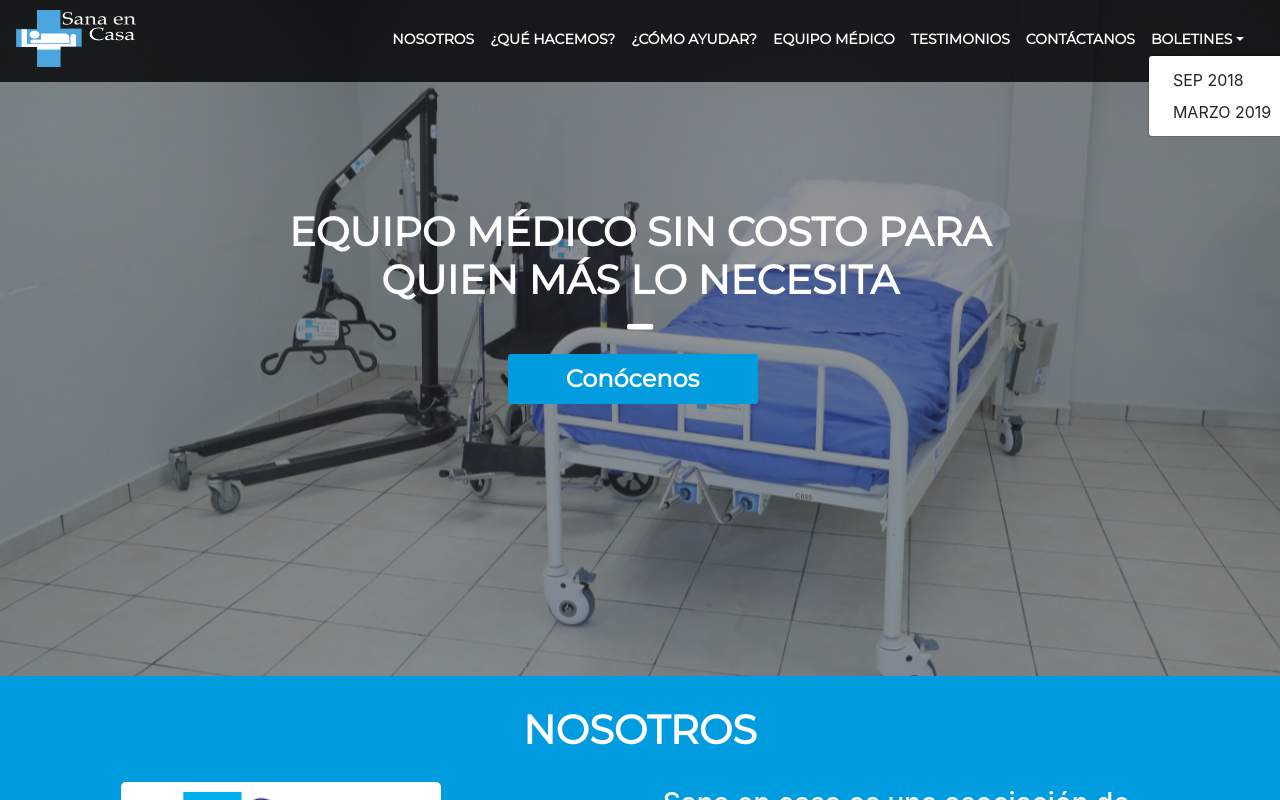
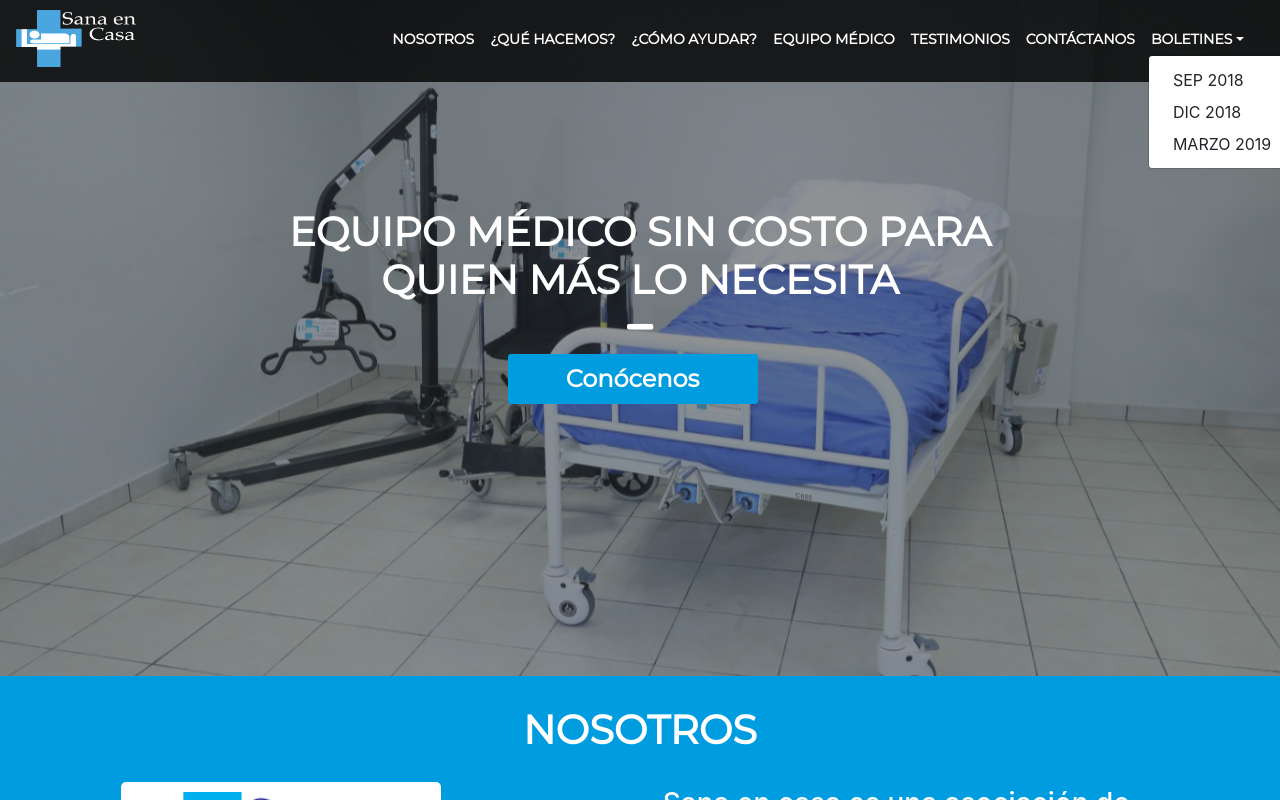
Before and after one commit to etisysorg/SanaEnCasa, a React app in the folder client/: page / in a window 1280 px wide. Both pictures are taken after a click on the button "BOLETINES". Shown: the top 800 px of the page. Built offline with nearby package versions, Linux system fonts and the light colour scheme.

Commit message:
agregar boletin diciembre

```diff
--- a/client/src/components/NavbarC.tsx
+++ b/client/src/components/NavbarC.tsx
@@ -1,7 +1,8 @@
 import * as React from 'react'
 const logo = require('./../assets/img/logoNavbar.png')
 const pdf1 = require('./../assets/img/BoletinSep2018.pdf')
-const pdf2 = require('./../assets/img/BoletinMarzo2019.pdf')
+const pdf2 = require('./../assets/img/BoletinDiciembre2018.pdf')
+const pdf3 = require('./../assets/img/BoletinMarzo2019.pdf')
 
 type State = {
     isOpen: boolean
@@ -60,7 +61,8 @@ export default class NavbarC extends React.Component<Props, State> {
                                 </a>
                                 <div className='dropdown-menu' aria-labelledby='navbarDropdown'>
                                     <a target='_blank' className='dropdown-item' href={pdf1}>SEP 2018</a>
-                                    <a target='_blanck' className='dropdown-item' href={ pdf2 }>MARZO 2019</a>
+                                    <a target='_blank' className='dropdown-item' href={ pdf2 }>DIC 2018</a>
+                                    <a target='_blank' className='dropdown-item' href= { pdf3 }>MARZO 2019</a>
                                 </div>
                             </li>
                         </ul>
```
Also changed, not shown: 1 other file (tests, documents, lock files or other folders).
